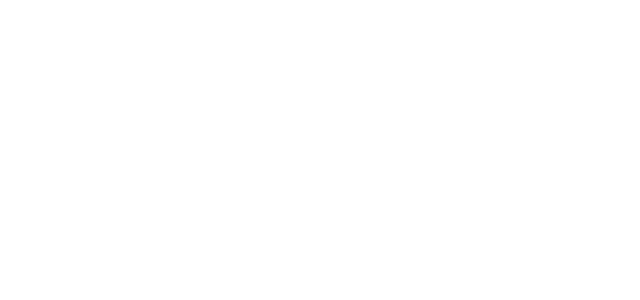
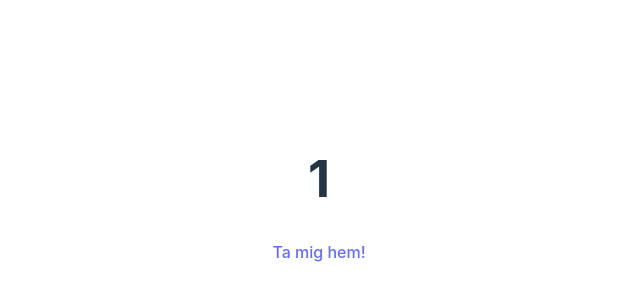
Before and after one commit to Majsburken/TNM040, a React (Vite) app: page /country/1 in a window 1280 px wide. Before the commit this address had no page. Shown: the part 202-502 px from the top of the page, without its empty margins (321-961 px from the left). Built offline with nearby package versions, Linux system fonts and the light colour scheme.

Commit message:
step 6 complete

```diff
--- a/src/App.jsx
+++ b/src/App.jsx
@@ -51,7 +51,7 @@
     <>
       <div>
         <h1>Search Country 🌍</h1>
-        <input id ="search" type="text" placeholder="I'm a queencar" onChange={changeInput}/>
+        <input id ="search" type="text" placeholder="I'm a queencar 👸🚗" onChange={changeInput}/>
       </div>
       <div id='results'>
         <aside>
@@ -73,7 +73,7 @@
     <BrowserRouter>
       <Routes>
         <Route path="/" element={<CountryList />}></Route>
-        <Route path="/Country" element={<CountryDetails />} />
+        <Route path="/country/:cca3" component={CountryDetails} element={<CountryDetails />} />
       </Routes>
     </BrowserRouter>
   )
--- a/src/CountryDetails.jsx
+++ b/src/CountryDetails.jsx
@@ -1,3 +1,4 @@
+import { Link, useParams } from "react-router-dom";
 
 
 
@@ -5,10 +6,12 @@
 
 function CountryDetails() {
 
+  let {cca3} = useParams();
   console.log("Hello?");
     return (
         <>
-        <h1>Hello World!</h1>
+        <h1>{cca3}</h1>
+        <Link to= "/"><p>Ta mig hem!</p></Link>
       </>
     )
   }
--- a/src/CountryInfo.css
+++ b/src/CountryInfo.css
@@ -14,4 +14,5 @@
    margin: 10px;
    border-color: rgba(173, 216, 230, 0.586);
    border-radius: 10px;
+
 }
--- a/src/CountryInfo.jsx
+++ b/src/CountryInfo.jsx
@@ -1,4 +1,6 @@
+import { Link } from 'react-router-dom';
 import './CountryInfo.css'
+import CountryDetails from './CountryDetails';
 
 function CountryInfo({country, maxArea, detailed}) {
 
@@ -10,6 +12,7 @@
     let roundedArea = Math.round(country.area/100000)/10;
 
     return (
+        <Link to={"/Country/" + country.cca3}>
             <div className="boxes" >
 
                 <b>{country.name.common}</b> {roundedArea} million km<sup>2</sup>
@@ -25,7 +28,7 @@
                 }
 
             </div>
-
+        </Link>
     )
   }
 
```
Lines whose indentation alone changed are shown as unchanged.
